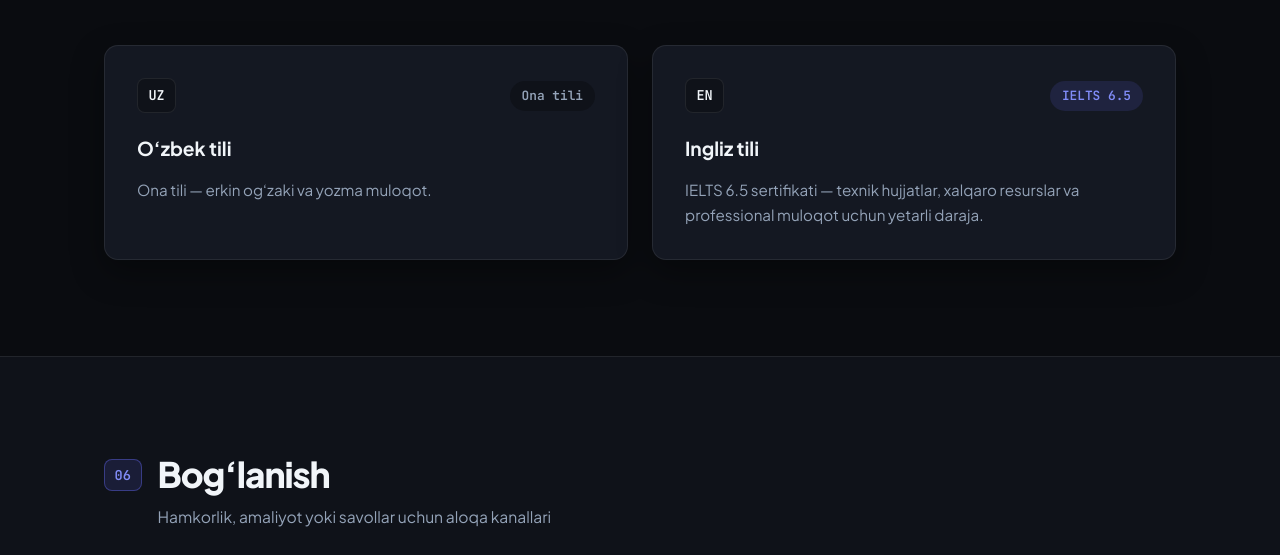
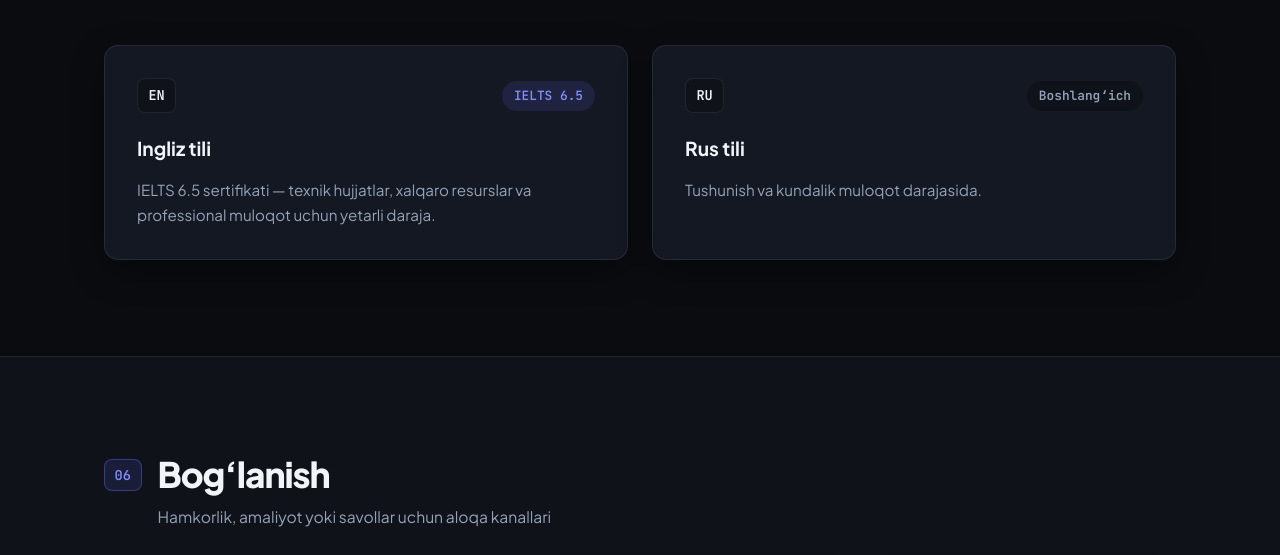
Before and after one commit to khalimovvs/khalimovvs.github.io, a plain HTML site: page index.html in a window 1280 px wide. Shown: the part 3818-4373 px from the top of the page. Drawn offline with Linux system fonts and the light colour scheme.

Commit message:
Update languages section (English IELTS 6.5, Russian basic)

```diff
--- a/index.html
+++ b/index.html
@@ -562,15 +562,6 @@
         <div class="languages-grid">
           <article class="lang-card card reveal">
             <div class="lang-top">
-              <span class="lang-code" aria-hidden="true">UZ</span>
-              <span class="lang-level-tag">Ona tili</span>
-            </div>
-            <h3 class="lang-name">O‘zbek tili</h3>
-            <p class="lang-note">Ona tili — erkin og‘zaki va yozma muloqot.</p>
-          </article>
-
-          <article class="lang-card card reveal">
-            <div class="lang-top">
               <span class="lang-code" aria-hidden="true">EN</span>
               <span class="lang-level-tag lang-level-accent">IELTS 6.5</span>
             </div>
@@ -578,6 +569,15 @@
             <p class="lang-note">
               IELTS 6.5 sertifikati — texnik hujjatlar, xalqaro resurslar va professional muloqot uchun yetarli daraja.
             </p>
+          </article>
+
+          <article class="lang-card card reveal">
+            <div class="lang-top">
+              <span class="lang-code" aria-hidden="true">RU</span>
+              <span class="lang-level-tag">Boshlang‘ich</span>
+            </div>
+            <h3 class="lang-name">Rus tili</h3>
+            <p class="lang-note">Tushunish va kundalik muloqot darajasida.</p>
           </article>
         </div>
       </div>
```
